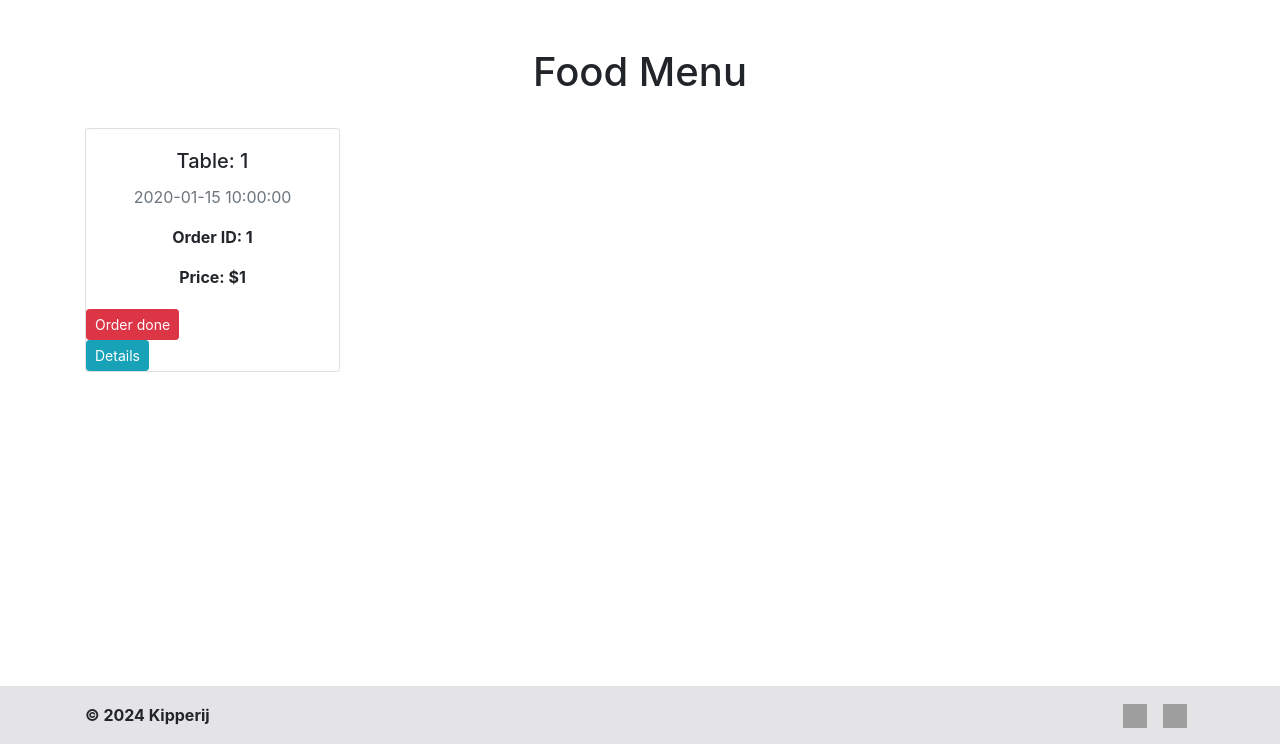
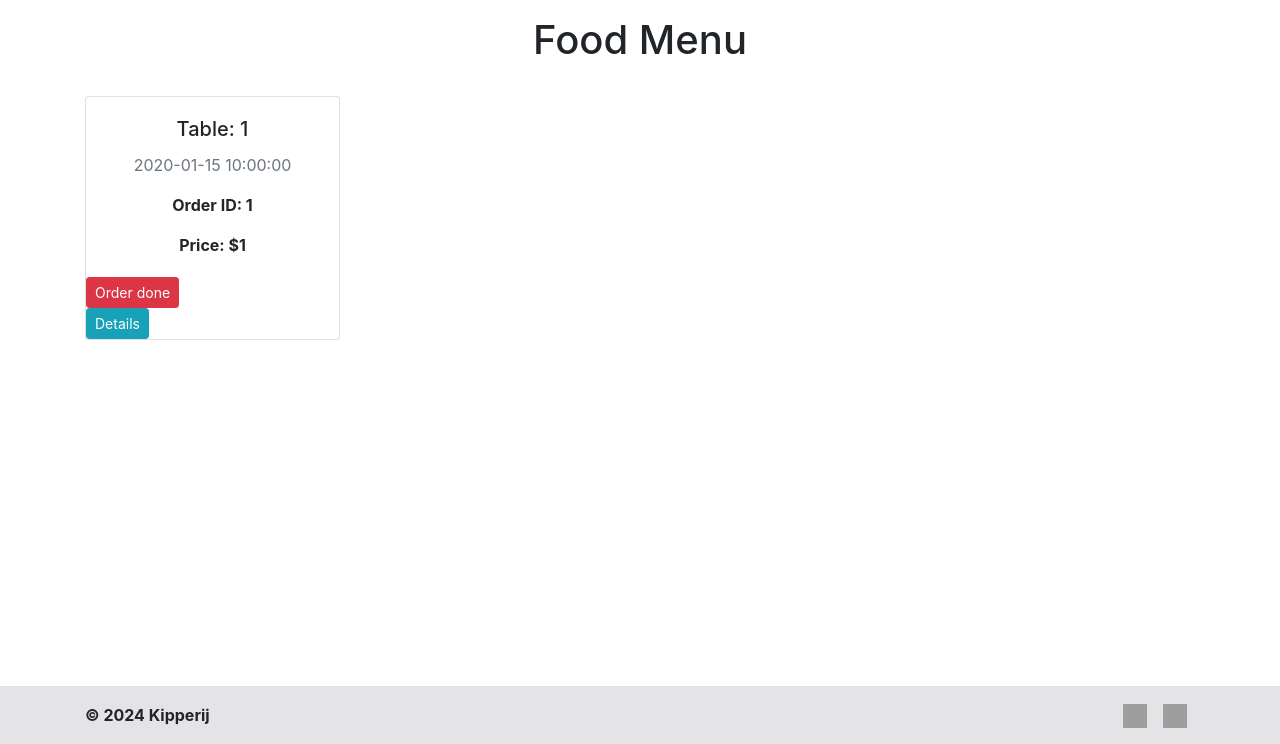
Before and after one commit to joris023/Webdevelopment1, a PHP site: template Final project/app/views/admin/manageorders.php in a window 1280 px wide. Shown: the part 56-800 px from the top of the page. Run offline with PHP 8.4, Linux system fonts and the light colour scheme; the template is opened without the code that fills it: most values are stand-ins (such as "Sample title", 1, 10 or a date in 2020); grey boxes are pictures that could not be loaded.

Commit message:
Final code

```diff
--- a/Final project/app/public/scripts/managemenu.js
+++ b/Final project/app/public/scripts/managemenu.js
@@ -90,7 +90,7 @@ async function addStock(itemId, itemType) {
         const updatedStock = await response.json();
         document.getElementById(`stock-${itemId}-${itemType}`).textContent = updatedStock.newStock;
     } else {
-        alert('Failed to update stock.');
+        showNotification('danger', 'An error occurred while adding stock.');
     }
 }
 
@@ -102,10 +102,9 @@ async function removeItem(itemId, itemType) {
     });
 
     if (response.ok) {
-        alert('Item removed successfully.');
         fetchMenuItems();
     } else {
-        alert('Failed to remove item.');
+        showNotification('danger', 'An error occurred while removing the menu item.');
     }
 }
 
--- a/Final project/app/views/admin/manageorders.php
+++ b/Final project/app/views/admin/manageorders.php
@@ -1,17 +1,17 @@
 <?php require __DIR__ . '../../shared/header.php'; ?>
 <title>Manage Orders</title>
-    <div class="container mt-5">
-        <h1 class="text-center mb-4">Food Menu</h1>
+    <div class="container mt-3 mb-3">
         <?php if (isset($_GET['success'])): ?>
-            <div class="alert alert-success m-0 mt-4" role="alert">
+            <div class="alert alert-success m-0 mb-3" role="alert">
                 <?= htmlspecialchars($_GET['success']) ?>
             </div>
         <?php endif; ?>
         <?php if (isset($_GET['error'])): ?>
-            <div class="alert alert-danger m-0 mt-4" role="alert">
+            <div class="alert alert-danger m-0 mb-3" role="alert">
                 <?= htmlspecialchars($_GET['error']) ?>
             </div>
         <?php endif; ?>
+        <h1 class="text-center mb-4">Food Menu</h1>
         <div class="row g-3">
         <?php foreach ($orders as $order): ?>
             <div class="col-12 col-sm-6 col-md-4 col-lg-3 mt-2">
--- a/Final project/app/views/menu/drink.php
+++ b/Final project/app/views/menu/drink.php
@@ -1,6 +1,6 @@
 <?php require __DIR__ . '/../shared/header.php'; ?>
 <title>Drink Menu</title>
-    <div class="container mt-3">
+    <div class="container mt-3 mb-3">
         <?php if (isset($_GET['success'])): ?>
             <div class="alert alert-success m-0 mb-2" role="alert">
                 <?= htmlspecialchars($_GET['success']) ?>
--- a/Final project/app/views/menu/food.php
+++ b/Final project/app/views/menu/food.php
@@ -1,6 +1,6 @@
 <?php require __DIR__ . '/../shared/header.php'; ?>
 <title>Food Menu</title>
-    <div class="container mt-3">
+    <div class="container mt-3 mb-3">
         <?php if (isset($_GET['success'])): ?>
             <div class="alert alert-success m-0 mb-2" role="alert">
                 <?= htmlspecialchars($_GET['success']) ?>
```
Also changed, not shown: 2 other files.
